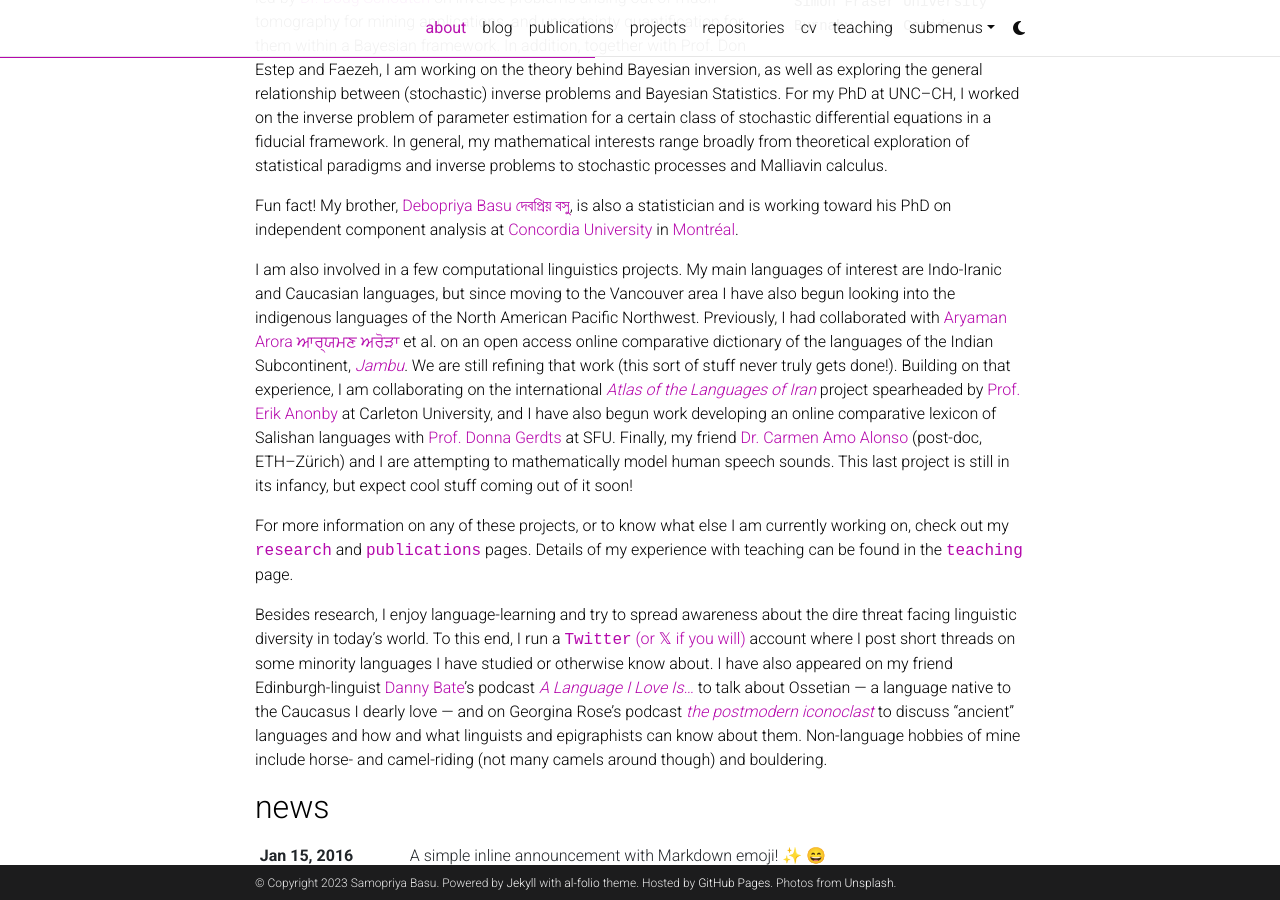
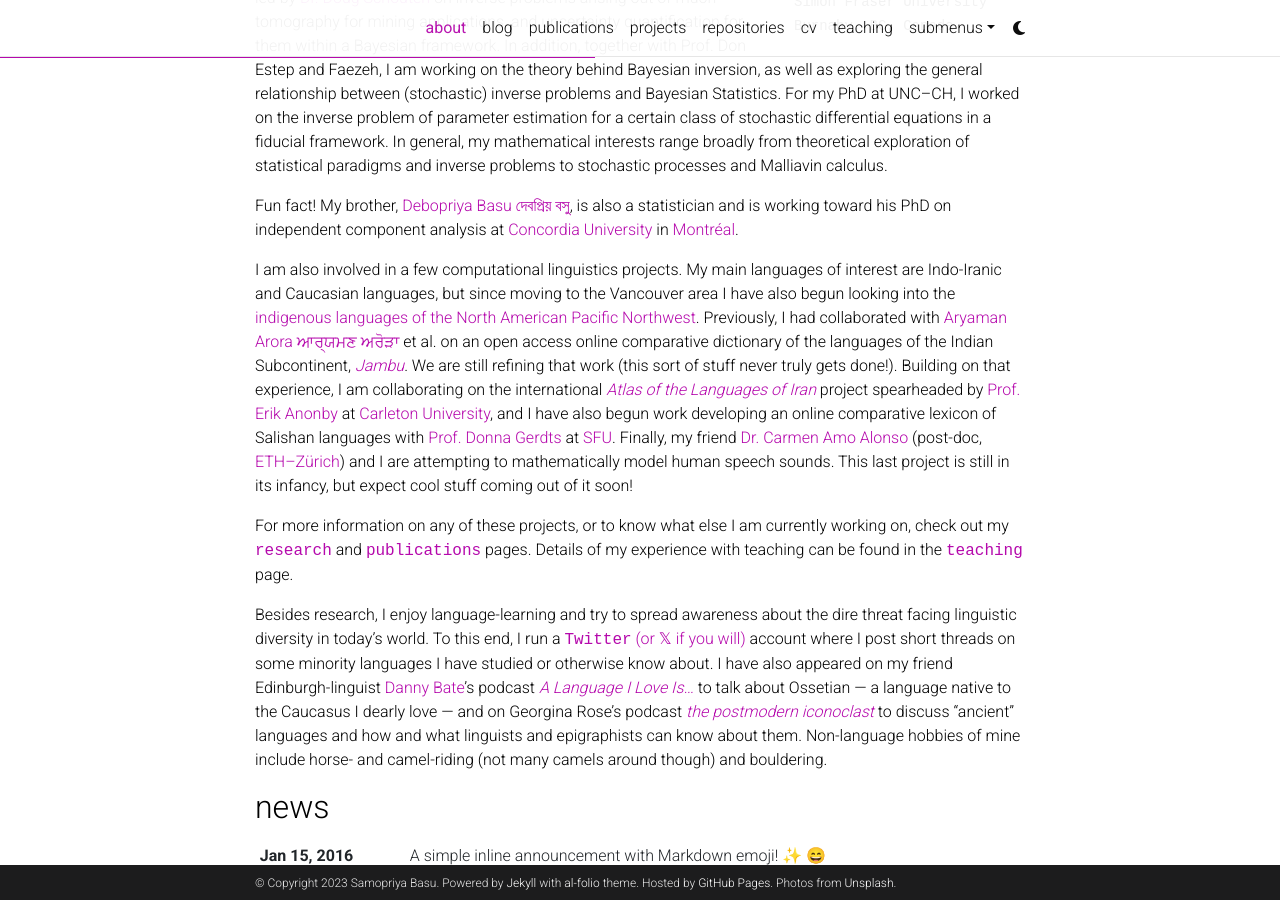
Before and after one commit to sampr0b/sampr0b.github.io, a Jekyll site: the page built from _pages/about.md, in a window 1280 px wide and 900 px high, scrolled down 543 px. Built offline with Jekyll 4.4.1, drawn with Linux system fonts in a browser that asks for light colours; full-size pictures stand in for the smaller copies a plugin makes; emoji names are drawn with the system emoji font; comment, search, counter and statistics services are not loaded; a style sheet for code colours, icons or effects is not loaded; part of the change alters nothing that is shown.

```diff
--- a/_pages/about.md
+++ b/_pages/about.md
@@ -26,7 +26,7 @@ Since starting in my current position at SFU at the end of April 2022, I have wo
 
 Fun fact! My brother, [Debopriya Basu দেবপ্রিয় বসু](https://www.linkedin.com/in/deb0priya-basu/?trk=public_profile_browsemap&originalSubdomain=ca), is also a statistician and is working toward his PhD on independent component analysis at [Concordia University](https://www.concordia.ca/artsci/math-stats.html) in [Montréal](https://montreal.ca/).
 
-I am also involved in a few computational linguistics projects. My main languages of interest are Indo-Iranic and Caucasian languages, but since moving to the Vancouver area I have also begun looking into the indigenous languages of the North American Pacific Northwest. Previously, I had collaborated with [Aryaman Arora ਆਰ੍ਯਮਣ ਅਰੋੜਾ](https://aryaman.io/) et al. on an open access online comparative dictionary of the languages of the Indian Subcontinent, [<i>Jambu</i>](https://neojambu.herokuapp.com/). We are still refining that work (this sort of stuff never truly gets done!). Building on that experience, I am collaborating on the international [<i>Atlas of the Languages of Iran</i>](http://www.iranatlas.net/index.html) project spearheaded by [Prof. Erik Anonby](https://carleton.ca/french/people/erik-anonby-2/) at Carleton University, and I have also begun work developing an online comparative lexicon of Salishan languages with [Prof. Donna Gerdts](http://www.sfu.ca/~gerdts/) at SFU. Finally, my friend [Dr. Carmen Amo Alonso](https://camoalon.github.io/) (post-doc, ETH–Zürich) and I are attempting to mathematically model human speech sounds. This last project is still in its infancy, but expect cool stuff coming out of it soon!
+I am also involved in a few computational linguistics projects. My main languages of interest are Indo-Iranic and Caucasian languages, but since moving to the Vancouver area I have also begun looking into the [indigenous languages of the North American Pacific Northwest](https://sites.ualberta.ca/~dbeck/NWC.html). Previously, I had collaborated with [Aryaman Arora ਆਰ੍ਯਮਣ ਅਰੋੜਾ](https://aryaman.io/) et al. on an open access online comparative dictionary of the languages of the Indian Subcontinent, [<i>Jambu</i>](https://neojambu.herokuapp.com/). We are still refining that work (this sort of stuff never truly gets done!). Building on that experience, I am collaborating on the international [<i>Atlas of the Languages of Iran</i>](http://www.iranatlas.net/index.html) project spearheaded by [Prof. Erik Anonby](https://carleton.ca/french/people/erik-anonby-2/) at [Carleton University](https://carleton.ca/french/), and I have also begun work developing an online comparative lexicon of Salishan languages with [Prof. Donna Gerdts](http://www.sfu.ca/~gerdts/) at [SFU](https://www.sfu.ca/linguistics.html). Finally, my friend [Dr. Carmen Amo Alonso](https://camoalon.github.io/) (post-doc, [ETH–Zürich](https://rycolab.io/)) and I are attempting to mathematically model human speech sounds. This last project is still in its infancy, but expect cool stuff coming out of it soon!
 
 For more information on any of these projects, or to know what else I am currently working on, check out my [<tt>research</tt>](https://sampr0b.github.io/projects/) and [<tt>publications</tt>](https://sampr0b.github.io/publications/) pages. Details of my experience with teaching can be found in the [<tt>teaching</tt>](https://sampr0b.github.io/teaching/) page.
 
```
